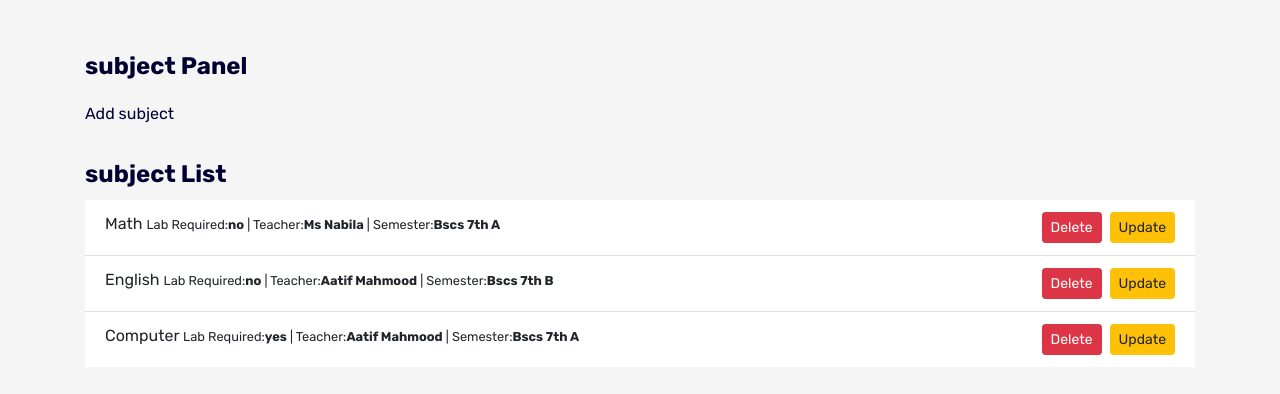
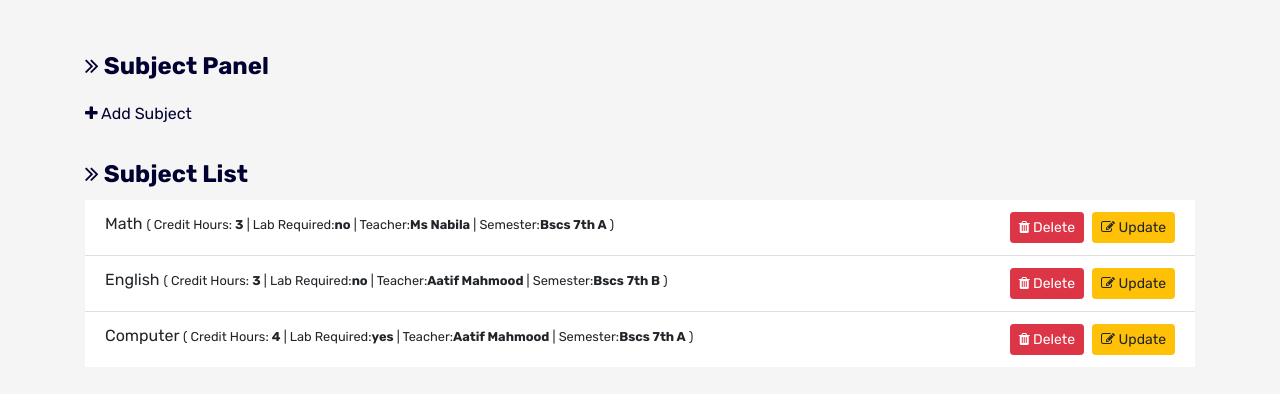
Before and after one commit to Samia-Amin/Automatic-Timetable-Generator-FYP, a PHP site: page /ATG/subject.php in a window 1280 px wide. Shown: the part 144-538 px from the top of the page. Run offline with PHP 8.4, Linux system fonts and the light colour scheme; data comes from the database, SQL or seed files in the repository; some libraries are stand-ins or nearby versions.

Commit message:
Subject Functionality Added.

```diff
--- a/subject.php
+++ b/subject.php
@@ -24,15 +24,15 @@
 		<div class="container pt-5" >
 			<div class="fpanel" >
 				<fieldset style="padding:10px 0px;margin-bottom:20px;">
-						<legend style="width:auto;font-weight:bold;color:#020031;">subject Panel</legend>
-						<a href="addsubject.php" style="color:#020031;" > Add subject</a>
+						<legend style="width:auto;font-weight:bold;color:#020031;"><i class="fa fa-angle-double-right" aria-hidden="true"></i> Subject Panel</legend>
+						<a href="addsubject.php" style="color:#020031;" ><i class="fa fa-plus" aria-hidden="true"></i> Add Subject</a>
 			  </fieldset>
 			<fieldset >
-				<legend style="width:auto;font-weight:bold;color:#020031;">subject List</legend>
+				<legend style="width:auto;font-weight:bold;color:#020031;"><i class="fa fa-angle-double-right" aria-hidden="true"></i> Subject List</legend>
 				<ul class="list-group list-group-flush faculty-list">
 				<?php foreach($subject_list as $subject) : ?>
 					<li class="list-group-item"><?php echo $subject['sub_name']; ?>
-					<small>Lab Required:<b><?php echo $subject['lab_required']?></b> | </small>
+					<small> ( Credit Hours: <b><?php echo $subject['sub_credits']; ?></b> | Lab Required:<b><?php echo $subject['lab_required']?></b> | </small>
 					<small>Teacher:<b><?php
 							// Create Query
 							$f_id = $subject['fac_sub_id'];
@@ -56,9 +56,9 @@
 		echo $semester['sem_name'];
 		// Free Result
 		mysqli_free_result($result);
-					?></b></small>
-					<a class="btn btn-sm pull-right btn-warning" href="<?php echo ROOT_URL; ?>/updatesubject.php?id=<?php echo $subject['sub_id']; ?>">Update</a>
-					<a class="btn btn-sm pull-right btn-danger mr-2" href="<?php echo ROOT_URL; ?>/deletesubject.php?id=<?php echo $subject['sub_id']; ?>">Delete</a></li>
+					?></b> ) </small>
+					<a class="btn btn-sm pull-right btn-warning" href="<?php echo ROOT_URL; ?>/updatesubject.php?id=<?php echo $subject['sub_id']; ?>"><i class="fa fa-pencil-square-o" aria-hidden="true"></i> Update</a>
+					<a class="btn btn-sm pull-right btn-danger mr-2" href="<?php echo ROOT_URL; ?>/deletesubject.php?id=<?php echo $subject['sub_id']; ?>"><i class="fa fa-trash" aria-hidden="true"></i> Delete</a></li>
 					<?php endforeach; ?>
 				</ul>
 			</fieldset>
```
Also changed, not shown: addsubject.php (+9 -3 lines), updatesubject.php (+9 -2 lines).
